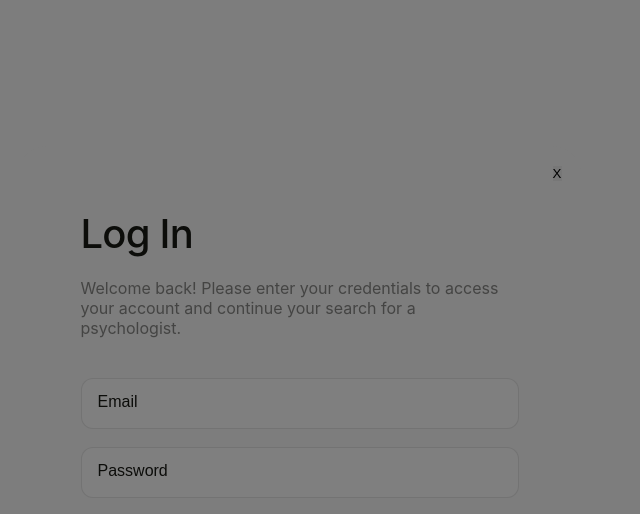
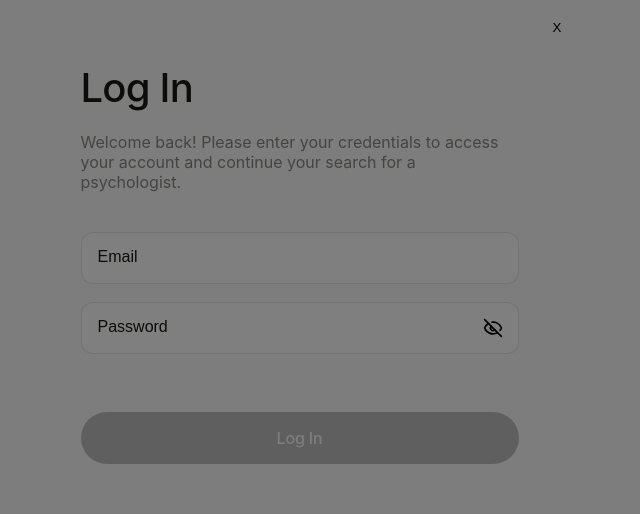
Before and after one commit to AnnaSytenkoYuri/psychologists-services, a Next.js app: page /auth/login in a window 1280 px wide. Shown: the top 514 px of the page, without its empty margins (341-981 px from the left). Built offline with nearby package versions, Linux system fonts and the light colour scheme.

Commit message:
refactor: update login page and add validation schema

```diff
--- a/app/auth/login/page.tsx
+++ b/app/auth/login/page.tsx
@@ -1,3 +1,4 @@
+'use client'
 import LoginForm from '@/components/SinginPages/LoginForm/LoginForm';
 import css from './loginPage.module.css'
 
--- a/components/SinginPages/LoginForm/LoginForm.module.css
+++ b/components/SinginPages/LoginForm/LoginForm.module.css
@@ -2,19 +2,20 @@
   position: relative;
   border-radius: 30px;
   width: 565px;
-  height: 509px;
+  height: 100%;
   padding: 64px;
   background-color: #fbfbfb;
 }
 
-.closeBtn{
+.closeBtn {
   position: absolute;
   top: 20px;
   right: 20px;
   margin-bottom: 20px;
-    stroke-width: 2.50px;
+  stroke-width: 2.5px;
   cursor: pointer;
   stroke: #191a15;
+  background-color: transparent;
 }
 
 .title {
@@ -42,13 +43,41 @@
   flex-direction: column;
   gap: 18px;
   width: 438px;
-  height: 122px;
+  height: 100%;
 }
 .input {
   border: 1px solid rgba(25, 26, 21, 0.1);
   border-radius: 12px;
   padding: 16px 16px 18px;
   height: 52px;
+  width: 100%;
+}
+.input:focus {
+  border-color: #4fa37b;
+}
+
+.errorText {
+  color: red;
+  font-size: 12px;
+  margin: 0px;
+}
+.passwordWrapper {
+  position: relative;
+  width: 100%;
+}
+.eyeBtn {
+  position: absolute;
+  right: 16px;
+  top: 50%;
+  transform: translateY(-50%);
+
+  background: transparent;
+  border: none;
+  cursor: pointer;
+
+  display: flex;
+  align-items: center;
+  justify-content: center;
 }
 input::placeholder {
   font-family: var(--font-family);
@@ -70,4 +99,13 @@ input::placeholder {
   color: #fbfbfb;
   text-align: center;
   margin-top: 40px;
+  background-color: #54be96;
 }
+.loginBtn:hover {
+  background-color: #36a379;
+  transition: background-color 0.3s ease;
+}
+.loginBtn:disabled {
+  background-color: #c0c0c0;
+  cursor: not-allowed;
+}
--- a/components/SinginPages/LoginForm/LoginForm.tsx
+++ b/components/SinginPages/LoginForm/LoginForm.tsx
@@ -1,19 +1,72 @@
-'use client';
-import css from './LoginForm.module.css';
-import { useRouter } from 'next/navigation';
+"use client";
+import { useState } from "react";
+import css from "./LoginForm.module.css";
+import { useRouter } from "next/navigation";
+import { Eye, EyeOff } from "lucide-react";
+import { useForm } from "react-hook-form";
+import { zodResolver } from "@hookform/resolvers/zod";
+import { LoginFormData, loginSchema } from "@/validation/auth.schema";
 
 export default function LoginForm() {
-    const router = useRouter();
-    return (
-        <div className={css.loginForm}>
-                <button className={css.closeBtn} onClick={() => router.back()}>X</button>
-                <h1 className={css.title}>Log In</h1>
-                <p className={css.text}>Welcome back! Please enter your credentials to access your account and continue your search for a psychologist.</p>
-                <form className={css.form}>
-                    <input className={css.input} type="email" placeholder="Email" />
-                    <input className={css.input} type="password" placeholder="Password" />
-                    <button className={css.loginBtn} type="submit">Log In</button>
-                </form>
+  const [showPassword, setShowPassword] = useState(false);
+  const router = useRouter();
+
+  const {
+    register,
+    handleSubmit,
+    formState: { errors, isValid },
+  } = useForm<LoginFormData>({
+    resolver: zodResolver(loginSchema),
+    mode: "onChange",
+  });
+
+  const onSubmit = (data: LoginFormData) => {
+    console.log(data.email);
+    console.log(data.password);
+  };
+
+  return (
+    <div className={css.loginForm}>
+      <button className={css.closeBtn} onClick={() => router.back()}>
+        X
+      </button>
+      <h1 className={css.title}>Log In</h1>
+      <p className={css.text}>
+        Welcome back! Please enter your credentials to access your account and
+        continue your search for a psychologist.
+      </p>
+      <form onSubmit={handleSubmit(onSubmit)} className={css.form}>
+        <input
+          {...register("email")}
+          className={css.input}
+          type="email"
+          placeholder="Email"
+        />{" "}
+        {errors.email && (
+          <p className={css.errorText}>{errors.email.message}</p>
+        )}
+        <div className={css.passwordWrapper}>
+          <input
+            {...register("password")}
+            className={css.input}
+            type={showPassword ? "text" : "password"}
+            placeholder="Password"
+          />
+          <button
+            type="button"
+            className={css.eyeBtn}
+            onClick={() => setShowPassword((prev) => !prev)}
+          >
+            {showPassword ? <Eye size={20} /> : <EyeOff size={20} />}
+          </button>
         </div>
-    )
+        {errors.password && (
+          <p className={css.errorText}>{errors.password.message}</p>
+        )}
+        <button disabled={!isValid} className={css.loginBtn} type="submit">
+          Log In
+        </button>
+      </form>
+    </div>
+  );
 }
--- a/package.json
+++ b/package.json
@@ -9,9 +9,13 @@
     "lint": "eslint"
   },
   "dependencies": {
+    "@hookform/resolvers": "^5.2.2",
+    "lucide-react": "^0.577.0",
     "next": "16.1.6",
     "react": "19.2.3",
     "react-dom": "19.2.3",
+    "react-hook-form": "^7.71.2",
+    "zod": "^4.3.6",
     "zustand": "^5.0.11"
   },
   "devDependencies": {
--- /dev/null
+++ b/validation/auth.schema.ts
@@ -0,0 +1,8 @@
+import { z } from "zod";
+
+export const loginSchema = z.object({
+email: z.string().email("Invalid email address"),
+password: z.string().min(6, "Password must be at least 6 characters long"),
+})
+
+export type LoginFormData = z.infer<typeof loginSchema>;
```
Also changed, not shown: 1 other file (tests, documents, lock files or other folders). Lines whose indentation alone changed are shown as unchanged.
